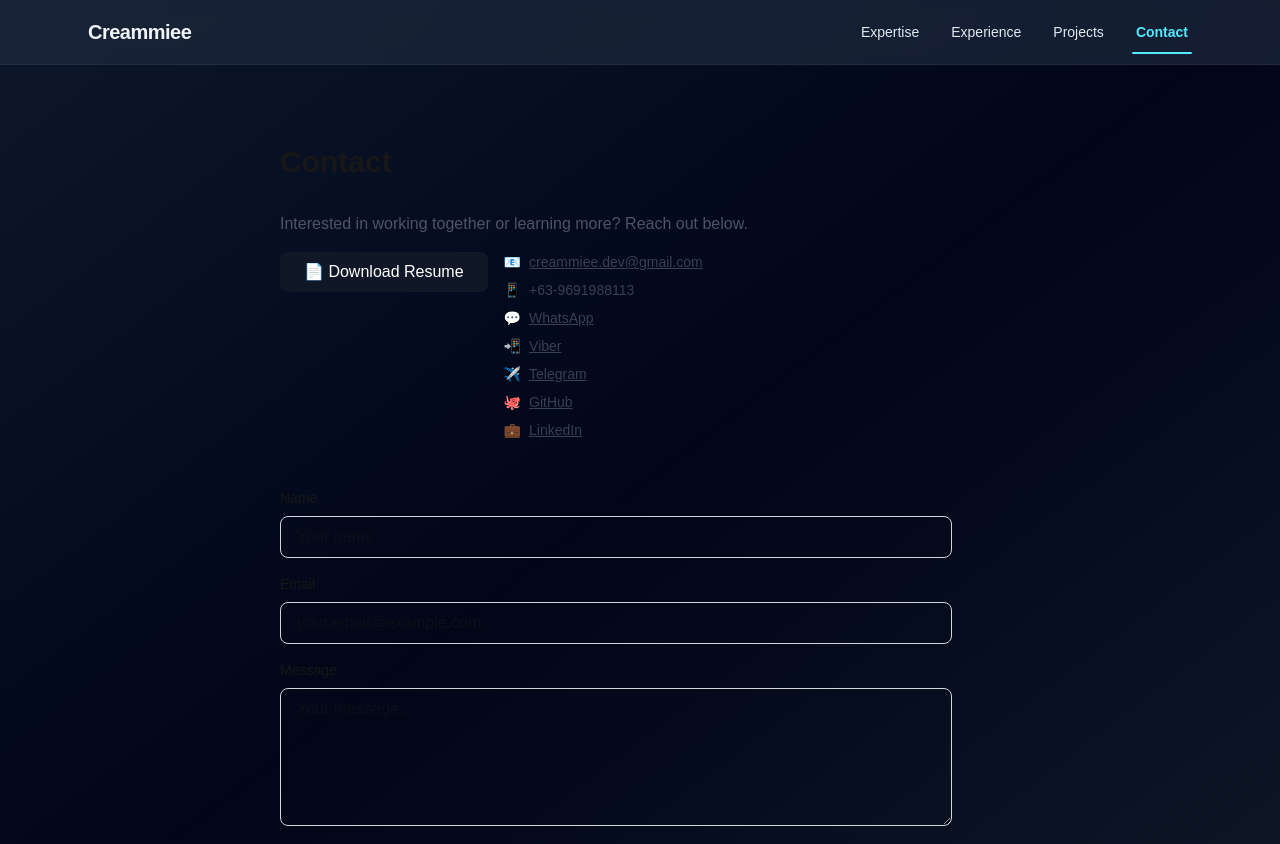
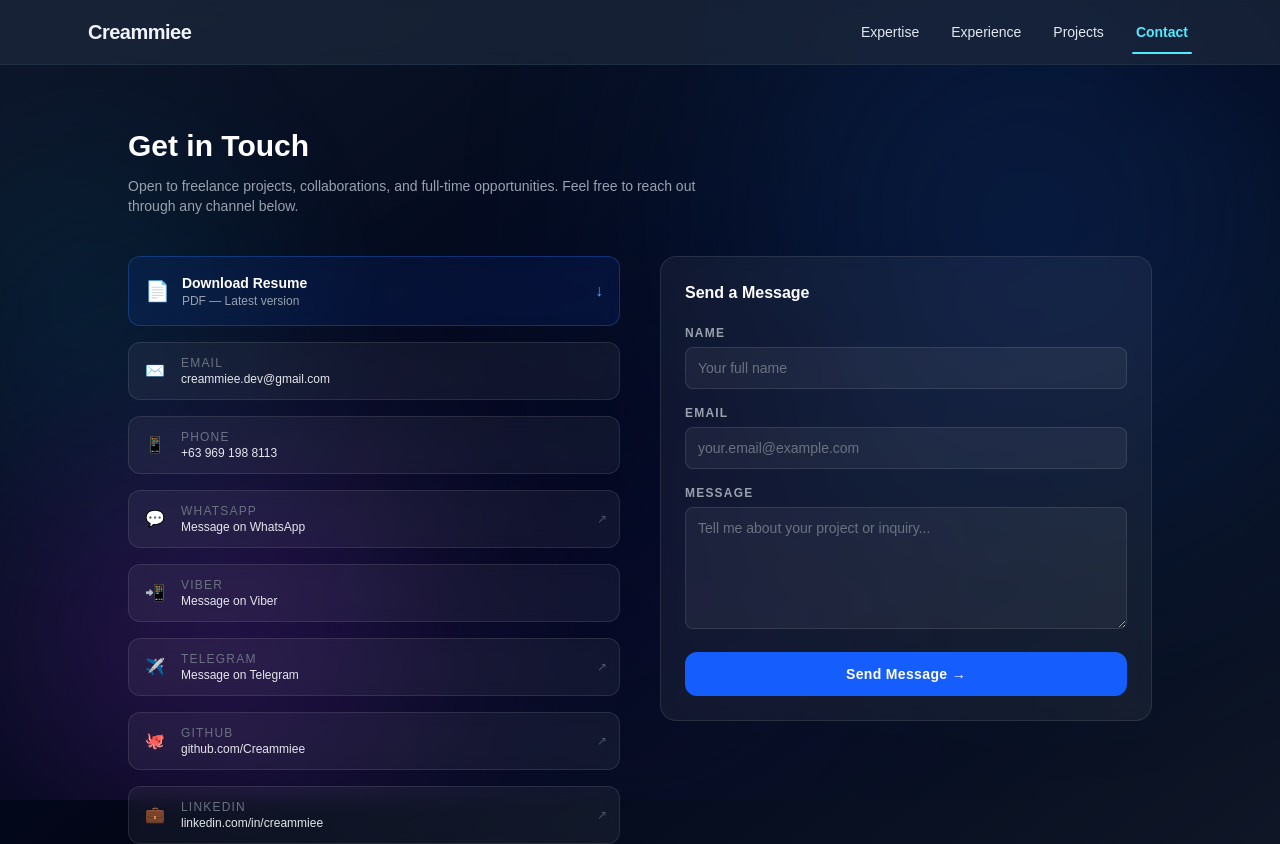
Before and after one commit to Creammiee/Portfolio, a Next.js app: page /contact in a window 1280 px wide. Shown: the top 844 px of the page. Built offline with nearby package versions, Linux system fonts and the light colour scheme.

Commit message:
porfolio update fix

```diff
--- a/app/contact/page.tsx
+++ b/app/contact/page.tsx
@@ -7,123 +7,146 @@ const containerVariants = {
   hidden: { opacity: 0 },
   visible: {
     opacity: 1,
-    transition: {
-      staggerChildren: 0.2,
-    },
+    transition: { staggerChildren: 0.12 },
   },
 };
 
 const itemVariants = {
-  hidden: { opacity: 0, y: 20 },
-  visible: {
-    opacity: 1,
-    y: 0,
-    transition: { duration: 0.6 },
+  hidden: { opacity: 0, y: 24 },
+  visible: { opacity: 1, y: 0, transition: { duration: 0.6 } },
+};
+
+const contacts = [
+  {
+    label: "Email",
+    value: "creammiee.dev@gmail.com",
+    href: "mailto:creammiee.dev@gmail.com",
+    icon: "✉️",
   },
-};
+  {
+    label: "Phone",
+    value: "+63 969 198 8113",
+    href: "tel:+639691988113",
+    icon: "📱",
+  },
+  {
+    label: "WhatsApp",
+    value: "Message on WhatsApp",
+    href: "https://wa.me/639691988113",
+    icon: "💬",
+    external: true,
+  },
+  {
+    label: "Viber",
+    value: "Message on Viber",
+    href: "viber://chat?number=%2B639691988113",
+    icon: "📲",
+  },
+  {
+    label: "Telegram",
+    value: "Message on Telegram",
+    href: "https://t.me/+639691988113",
+    icon: "✈️",
+    external: true,
+  },
+  {
+    label: "GitHub",
+    value: "github.com/Creammiee",
+    href: "https://github.com/Creammiee",
+    icon: "🐙",
+    external: true,
+  },
+  {
+    label: "LinkedIn",
+    value: "linkedin.com/in/creammiee",
+    href: "https://www.linkedin.com/in/creammiee/",
+    icon: "💼",
+    external: true,
+  },
+];
 
 export default function Contact() {
   return (
-    <section className="max-w-3xl mx-auto px-6 py-20">
+    <main className="min-h-screen py-16 px-6">
+      <div className="max-w-5xl mx-auto">
         <motion.div
           initial="hidden"
           animate="visible"
           variants={containerVariants}
         >
-        <motion.h2 className="text-3xl font-bold mb-8" variants={itemVariants}>
-          Contact
-        </motion.h2>
+          {/* Header */}
+          <motion.div variants={itemVariants} className="mb-10">
+            <h1 className="text-3xl font-bold text-white mb-3">
+              Get in Touch
+            </h1>
+            <p className="text-gray-400 text-sm max-w-xl">
+              Open to freelance projects, collaborations, and full-time
+              opportunities. Feel free to reach out through any channel below.
+            </p>
+          </motion.div>
 
-        <motion.div className="mb-12 space-y-4" variants={itemVariants}>
-          <p className="text-gray-600">
-            Interested in working together or learning more? Reach out below.
-          </p>
+          <div className="grid lg:grid-cols-2 gap-10">
+            {/* Left — Contact Info */}
+            <motion.div variants={itemVariants} className="space-y-4">
 
-          <div className="flex flex-col sm:flex-row gap-4 items-start">
+              {/* Resume Download */}
               <motion.a
                 href="/resume.pdf"
                 download
-              className="inline-flex items-center px-6 py-2 bg-gray-900 text-white rounded-lg font-medium hover:bg-gray-800 transition-colors"
-              whileHover={{ scale: 1.05 }}
-              whileTap={{ scale: 0.95 }}
+                whileHover={{ scale: 1.02, y: -2 }}
+                whileTap={{ scale: 0.98 }}
+                className="flex items-center gap-3 p-4 rounded-xl border border-blue-500/30 bg-blue-600/10 backdrop-blur-sm hover:bg-blue-600/20 transition-all group"
               >
-              📄 Download Resume
+                <span className="text-xl">📄</span>
+                <div>
+                  <p className="text-white font-semibold text-sm group-hover:text-blue-300 transition-colors">
+                    Download Resume
+                  </p>
+                  <p className="text-gray-400 text-xs">PDF — Latest version</p>
+                </div>
+                <span className="ml-auto text-blue-400">↓</span>
               </motion.a>
 
-            <div className="text-sm text-gray-700">
-              <div className="flex items-center gap-2">
-                <span>📧</span>
-                <a href="mailto:creammiee.dev@gmail.com" className="underline">creammiee.dev@gmail.com</a>
+              {/* Contact Links */}
+              {contacts.map((c) => (
+                <motion.a
+                  key={c.label}
+                  href={c.href}
+                  target={c.external ? "_blank" : undefined}
+                  rel={c.external ? "noopener noreferrer" : undefined}
+                  whileHover={{ scale: 1.02, x: 4 }}
+                  className="flex items-center gap-3 p-3 rounded-xl border border-white/10 bg-white/5 backdrop-blur-sm hover:bg-white/10 hover:border-white/20 transition-all group"
+                >
+                  <span className="text-base w-7 text-center">{c.icon}</span>
+                  <div>
+                    <p className="text-xs text-gray-500 uppercase tracking-widest font-medium">
+                      {c.label}
+                    </p>
+                    <p className="text-gray-200 text-xs group-hover:text-white transition-colors">
+                      {c.value}
+                    </p>
                   </div>
+                  {c.external && (
+                    <span className="ml-auto text-gray-600 group-hover:text-gray-400 transition-colors text-xs">
+                      ↗
+                    </span>
+                  )}
+                </motion.a>
+              ))}
+            </motion.div>
 
-              <div className="flex items-center gap-2 mt-2">
-                <span>📱</span>
-                <span>+63-9691988113</span>
-              </div>
-
-              <div className="flex items-center gap-2 mt-2">
-                <span>💬</span>
-                <a
-                  href="https://wa.me/639691988113"
-                  target="_blank"
-                  rel="noopener noreferrer"
-                  className="underline"
-                >
-                  WhatsApp
-                </a>
-              </div>
-
-              <div className="flex items-center gap-2 mt-2">
-                <span>📲</span>
-                <a
-                  href="viber://chat?number=%2B639691988113"
-                  className="underline"
-                >
-                  Viber
-                </a>
-              </div>
-
-              <div className="flex items-center gap-2 mt-2">
-                <span>✈️</span>
-                <a
-                  href="https://t.me/+639691988113"
-                  target="_blank"
-                  rel="noopener noreferrer"
-                  className="underline"
-                >
-                  Telegram
-                </a>
-              </div>
-
-              <div className="flex items-center gap-2 mt-2">
-                <span>🐙</span>
-                <a
-                  href="https://github.com/Creammiee"
-                  target="_blank"
-                  rel="noopener noreferrer"
-                  className="underline"
-                >
-                  GitHub
-                </a>
-              </div>
-
-              <div className="flex items-center gap-2 mt-2">
-                <span>💼</span>
-                <a
-                  href="https://www.linkedin.com/in/creammiee/"
-                  target="_blank"
-                  rel="noopener noreferrer"
-                  className="underline"
-                >
-                  LinkedIn
-                </a>
-              </div>
-            </div>
+            {/* Right — Contact Form */}
+            <motion.div variants={itemVariants}>
+              <div className="p-6 rounded-2xl border border-white/10 bg-white/5 backdrop-blur-sm">
+                <h2 className="text-base font-semibold text-white mb-5">
+                  Send a Message
+                </h2>
+                <ContactForm />
               </div>
             </motion.div>
-
-        <ContactForm />
+          </div>
         </motion.div>
-    </section>
+      </div>
+    </main>
   );
 }
--- a/app/layout.tsx
+++ b/app/layout.tsx
@@ -1,6 +1,7 @@
 import "./globals.css";
 import type { Metadata } from "next";
 import Navbar from "@/components/Navbar";
+import BackgroundBlobs from "@/components/BackgroundBlobs";
 
 export const metadata: Metadata = {
   title: "Timothy Jay Marquez | Full-Stack Dev · Embedded Systems · AI Engineer",
@@ -19,8 +20,11 @@ export default function RootLayout({
   return (
     <html lang="en">
       <body className="bg-gradient-to-br from-slate-900 via-slate-950 to-gray-900 text-slate-100 antialiased pt-16">
+        <BackgroundBlobs />
         <Navbar />
-        {children}
+        <div className="relative z-10">
+          {children}
+        </div>
       </body>
     </html>
   );
--- a/app/projects/page.tsx
+++ b/app/projects/page.tsx
@@ -39,13 +39,13 @@ export default function Projects() {
         >
 
 
-          <motion.h1 className="text-5xl font-bold mb-4 text-white">
+          <motion.h1 className="text-3xl font-bold mb-4 text-white">
             Selected Case Studies
           </motion.h1>
 
 
           <motion.p
-            className="text-lg text-gray-300 mb-12 max-w-3xl leading-relaxed"
+            className="text-sm text-gray-300 mb-10 max-w-3xl leading-relaxed"
             initial={{ opacity: 0 }}
             animate={{ opacity: 1 }}
             transition={{ duration: 0.8, delay: 0.2 }}
--- /dev/null
+++ b/components/BackgroundBlobs.tsx
@@ -0,0 +1,53 @@
+"use client";
+
+import { motion } from "framer-motion";
+
+export default function BackgroundBlobs() {
+  return (
+    <div className="fixed inset-0 overflow-hidden pointer-events-none z-0">
+      {/* Blue blob — top right */}
+      <motion.div
+        className="absolute top-[-100px] right-[-100px] w-[500px] h-[500px] bg-blue-500 rounded-full blur-[120px] opacity-20"
+        animate={{
+          x: [0, -120, 60, -80, 0],
+          y: [0, 80, -60, 120, 0],
+          scale: [1, 1.15, 0.95, 1.1, 1],
+        }}
+        transition={{ duration: 18, repeat: Infinity, ease: "easeInOut" }}
+      />
+
+      {/* Purple blob — bottom left */}
+      <motion.div
+        className="absolute bottom-[-120px] left-[-80px] w-[450px] h-[450px] bg-purple-500 rounded-full blur-[120px] opacity-20"
+        animate={{
+          x: [0, 100, -60, 80, 0],
+          y: [0, -80, 60, -100, 0],
+          scale: [1, 0.9, 1.2, 0.95, 1],
+        }}
+        transition={{ duration: 22, repeat: Infinity, ease: "easeInOut", delay: 2 }}
+      />
+
+      {/* Indigo blob — center */}
+      <motion.div
+        className="absolute top-1/2 left-1/3 w-[400px] h-[400px] bg-indigo-600 rounded-full blur-[140px] opacity-10"
+        animate={{
+          x: [0, 80, -100, 60, 0],
+          y: [0, -60, 80, -40, 0],
+          scale: [1, 1.2, 0.85, 1.1, 1],
+        }}
+        transition={{ duration: 26, repeat: Infinity, ease: "easeInOut", delay: 5 }}
+      />
+
+      {/* Cyan accent — top left */}
+      <motion.div
+        className="absolute top-[20%] left-[-60px] w-[300px] h-[300px] bg-cyan-500 rounded-full blur-[100px] opacity-10"
+        animate={{
+          x: [0, 60, -40, 80, 0],
+          y: [0, 40, -80, 20, 0],
+          scale: [1, 1.1, 0.9, 1.05, 1],
+        }}
+        transition={{ duration: 20, repeat: Infinity, ease: "easeInOut", delay: 8 }}
+      />
+    </div>
+  );
+}
--- a/components/ContactForm.tsx
+++ b/components/ContactForm.tsx
@@ -17,10 +17,7 @@ export default function ContactForm() {
     e: React.ChangeEvent<HTMLInputElement | HTMLTextAreaElement>
   ) => {
     const { name, value } = e.target;
-    setFormData((prev) => ({
-      ...prev,
-      [name]: value,
-    }));
+    setFormData((prev) => ({ ...prev, [name]: value }));
   };
 
   const handleSubmit = async (e: React.FormEvent<HTMLFormElement>) => {
@@ -29,12 +26,9 @@ export default function ContactForm() {
     setError("");
 
     try {
-      // Using Web3Forms API (free, no account needed)
       const response = await fetch("https://api.web3forms.com/submit", {
         method: "POST",
-        headers: {
-          "Content-Type": "application/json",
-        },
+        headers: { "Content-Type": "application/json" },
         body: JSON.stringify({
           access_key: "124e9fb5-8fe9-402b-aa6a-62c4b3e8a4ff",
           to_email: "creammiee.dev@gmail.com",
@@ -61,18 +55,21 @@ export default function ContactForm() {
     }
   };
 
+  const inputClass =
+    "w-full px-3 py-2.5 rounded-lg bg-white/5 border border-white/10 text-gray-100 placeholder-gray-500 text-sm focus:outline-none focus:ring-2 focus:ring-blue-500/50 focus:border-blue-500/50 transition-all";
+
+  const labelClass = "block text-xs font-semibold text-gray-400 uppercase tracking-widest mb-1.5";
+
   return (
     <motion.form
       onSubmit={handleSubmit}
-      className="space-y-4 max-w-2xl"
-      initial={{ opacity: 0, y: 20 }}
+      className="space-y-4"
+      initial={{ opacity: 0, y: 16 }}
       animate={{ opacity: 1, y: 0 }}
-      transition={{ duration: 0.6, delay: 0.4 }}
+      transition={{ duration: 0.6, delay: 0.3 }}
     >
       <div>
-        <label htmlFor="name" className="block text-sm font-medium mb-2">
-          Name
-        </label>
+        <label htmlFor="name" className={labelClass}>Name</label>
         <input
           type="text"
           id="name"
@@ -80,15 +77,13 @@ export default function ContactForm() {
           value={formData.name}
           onChange={handleChange}
           required
-          className="w-full px-4 py-2 border border-gray-300 rounded-lg focus:outline-none focus:ring-2 focus:ring-blue-500"
-          placeholder="Your name"
+          className={inputClass}
+          placeholder="Your full name"
         />
       </div>
 
       <div>
-        <label htmlFor="email" className="block text-sm font-medium mb-2">
-          Email
-        </label>
+        <label htmlFor="email" className={labelClass}>Email</label>
         <input
           type="email"
           id="email"
@@ -96,15 +91,13 @@ export default function ContactForm() {
           value={formData.email}
           onChange={handleChange}
           required
-          className="w-full px-4 py-2 border border-gray-300 rounded-lg focus:outline-none focus:ring-2 focus:ring-blue-500"
+          className={inputClass}
           placeholder="your.email@example.com"
         />
       </div>
 
       <div>
-        <label htmlFor="message" className="block text-sm font-medium mb-2">
-          Message
-        </label>
+        <label htmlFor="message" className={labelClass}>Message</label>
         <textarea
           id="message"
           name="message"
@@ -112,39 +105,39 @@ export default function ContactForm() {
           onChange={handleChange}
           required
           rows={5}
-          className="w-full px-4 py-2 border border-gray-300 rounded-lg focus:outline-none focus:ring-2 focus:ring-blue-500"
-          placeholder="Your message..."
+          className={inputClass}
+          placeholder="Tell me about your project or inquiry..."
         />
       </div>
 
       {error && (
         <motion.p
-          className="text-red-600 text-sm"
+          className="text-red-400 text-sm"
           initial={{ opacity: 0 }}
           animate={{ opacity: 1 }}
         >
-          {error}
+          ✕ {error}
         </motion.p>
       )}
 
       {submitted && (
         <motion.p
-          className="text-green-600 text-sm"
+          className="text-green-400 text-sm"
           initial={{ opacity: 0 }}
           animate={{ opacity: 1 }}
         >
-          ✓ Message sent successfully!
+          ✓ Message sent successfully! I&apos;ll get back to you soon.
         </motion.p>
       )}
 
       <motion.button
         type="submit"
         disabled={loading || submitted}
-        className="px-6 py-2 bg-blue-600 text-white rounded-lg font-medium hover:bg-blue-700 disabled:bg-gray-400 transition-colors"
-        whileHover={{ scale: 1.05 }}
-        whileTap={{ scale: 0.95 }}
+        whileHover={{ scale: 1.02 }}
+        whileTap={{ scale: 0.97 }}
+        className="w-full py-3 px-6 bg-blue-600 hover:bg-blue-500 disabled:bg-gray-700 disabled:text-gray-500 text-white font-semibold rounded-xl transition-all text-sm tracking-wide"
       >
-        {loading ? "Sending..." : submitted ? "Message Sent!" : "Send Message"}
+        {loading ? "Sending..." : submitted ? "Message Sent ✓" : "Send Message →"}
       </motion.button>
     </motion.form>
   );
```
Also changed, not shown: app/experience/page.tsx (+11 -0 lines). Lines whose indentation alone changed are shown as unchanged.
